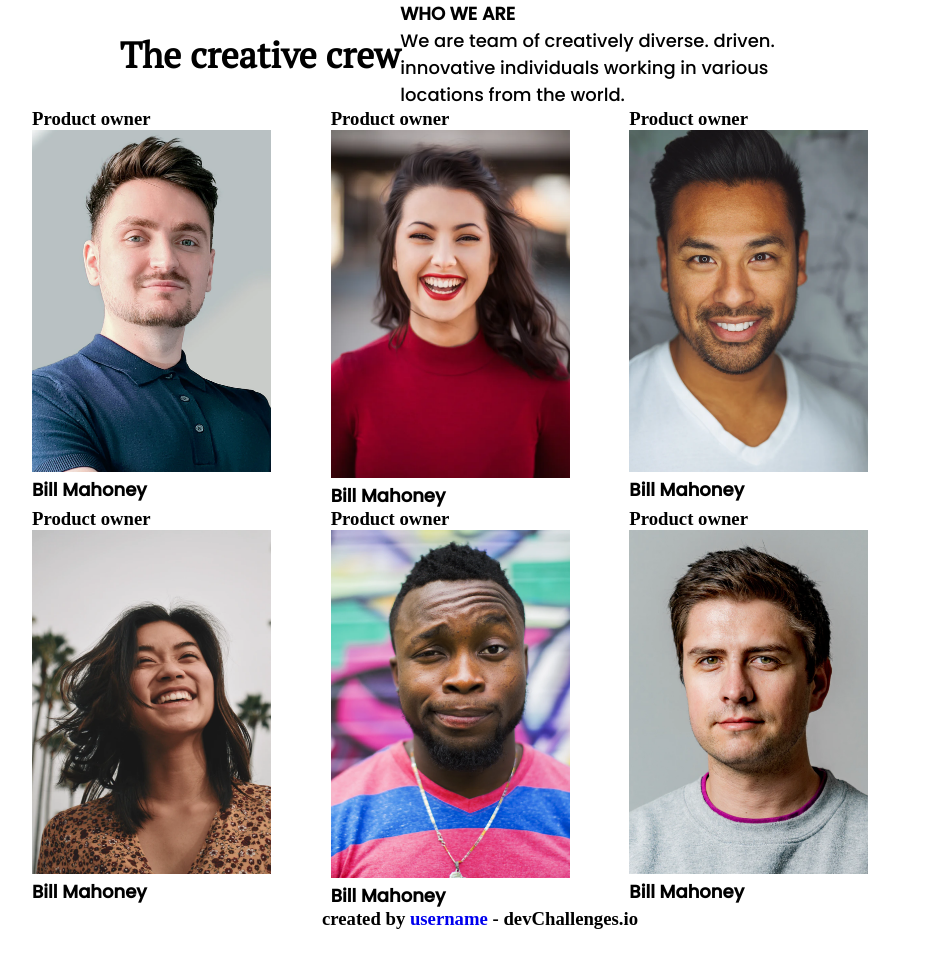
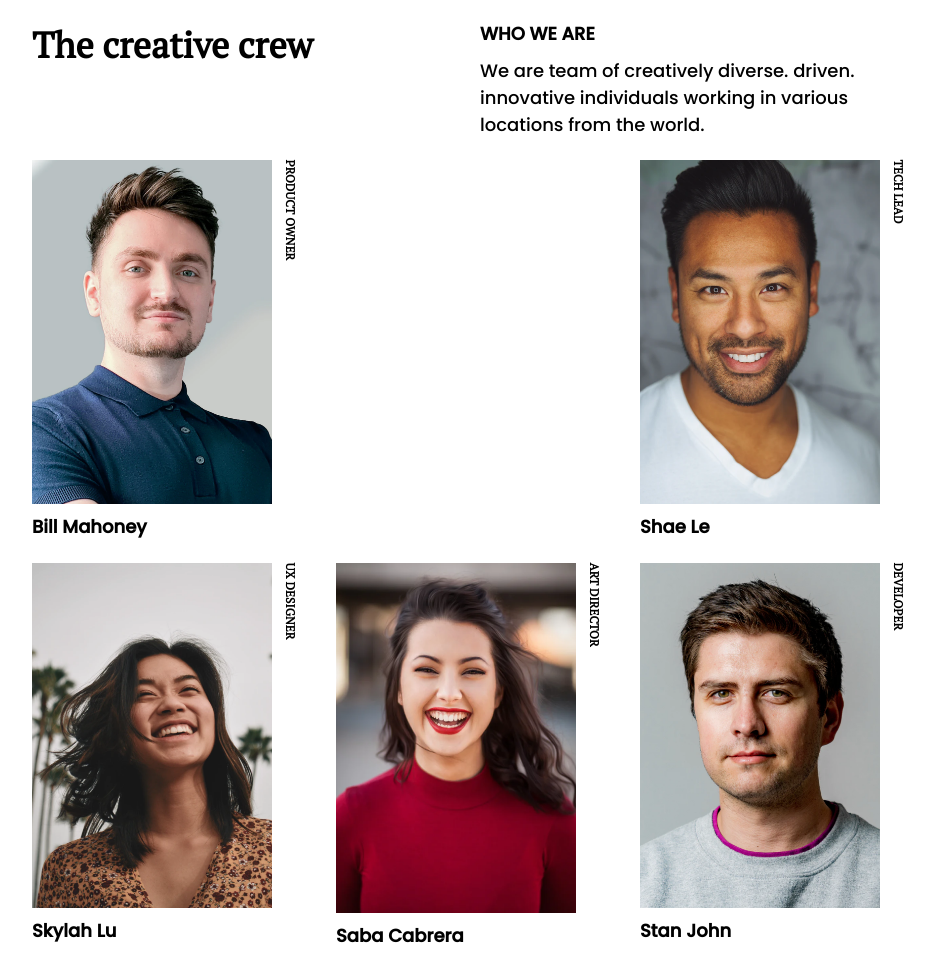
Before and after one commit to victordesa20/my-team-page, a plain HTML site: page index.html in a window 1280 px wide. Shown: the top 953 px of the page, without its empty margins (160-1094 px from the left). Before the commit the page ends 930 px from the top, so only its background shows below. Drawn offline with Linux system fonts and the light colour scheme.

Commit message:
quase pronto

```diff
--- a/index.html
+++ b/index.html
@@ -11,59 +11,71 @@
 
 <body>
   <header class="header">
-    <h1>The creative crew</h1>
-    <div class="sobre">
-      <h2>WHO WE ARE</h2>
-      <p>We are team of creatively diverse. driven. innovative individuals working in various locations from the world.</p>
+    <div class="header__container">
+      <h1 class="header__titulo--principal">The creative crew</h1>
+      <div class="header__info">
+        <h2 class="header__titulo--secundario">WHO WE ARE</h2>
+        <p class="header__paragrafo">We are team of creatively diverse. driven. innovative individuals working in various locations from the world.</p>
+      </div>
     </div>
+
   </header>
 
-  <section>
-
-
-    <div class="profiles">
-      <div class="card">
-        <h3>Product owner</h3>
-        <img src="imagens/photo1.png" alt="foto de perfil de um(a) colaborador">
-        <h2>Bill Mahoney</h2>
+  <section class="section">
+    <div class="section__perfis">
+      <div class="card" id="card-1">
+        <div class="card__info">
+          <img class="card__avatar" src="imagens/photo1.png" alt="foto de perfil de um(a) colaborador">
+          <h2 class="card__cargo">Product owner</h2>
+        </div>
+        <h1 class="card__nome">Bill Mahoney</h1>
       </div>
 
-      <div class="card">
-        <h3>Product owner</h3>
-        <img src="imagens/photo2.png" alt="foto de perfil de um(a) colaborador">
-        <h2>Bill Mahoney</h2>
+      <div class="card" id="card-2">
+        <div class="card__info">
+          <img class="card__avatar" src=" imagens/photo4.png" alt="foto de perfil de um(a) colaborador">
+          <h2 class="card__cargo">Ux Designer</h2>
+        </div>
+        <h1 class="card__nome">Skylah Lu</h1>
       </div>
 
-      <div class="card">
-        <h3>Product owner</h3>
-        <img src="imagens/photo3.png" alt="foto de perfil de um(a) colaborador">
-        <h2>Bill Mahoney</h2>
+      <div class="card" id="card-3">
+        <div class="card__info">
+          <img class="card__avatar" src="imagens/photo2.png" alt="foto de perfil de um(a) colaborador">
+          <h2 class="card__cargo">Art Director</h2>
+        </div>
+        <h1 class="card__nome">Saba Cabrera</h1>
       </div>
 
-      <div class="card">
-        <h3>Product owner</h3>
-        <img src="imagens/photo4.png" alt="foto de perfil de um(a) colaborador">
-        <h2>Bill Mahoney</h2>
+      <div class="card" id="card-4">
+        <div class="card__info">
+          <img class="card__avatar" src=" imagens/photo5.png" alt="foto de perfil de um(a) colaborador">
+          <h2 class="card__cargo">Developer</h2>
+        </div>
+        <h1 class="card__nome">Griff Richards</h1>
       </div>
 
-      <div class="card">
-        <h3>Product owner</h3>
-        <img src="imagens/photo5.png" alt="foto de perfil de um(a) colaborador">
-        <h2>Bill Mahoney</h2>
+      <div class="card" id="card-5">
+        <div class="card__info">
+          <img class="card__avatar" src=" imagens/photo3.png" alt="foto de perfil de um(a) colaborador">
+          <h2 class="card__cargo">Tech Lead</h2>
+        </div>
+        <h1 class="card__nome">Shae Le</h1>
       </div>
 
-      <div class="card">
-        <h3>Product owner</h3>
-        <img src="imagens/photo6.png" alt="foto de perfil de um(a) colaborador">
-        <h2>Bill Mahoney</h2>
+      <div class="card" id="card-6">
+        <div class="card__info">
+          <img class="card__avatar" src=" imagens/photo6.png" alt="foto de perfil de um(a) colaborador">
+          <h2 class="card__cargo">Developer</h2>
+        </div>
+        <h1 class="card__nome">Stan John</h1>
       </div>
 
     </div>
-
   </section>
 
   <footer class="footer">
-    <h3>created by <a href="/" target="_blank">username</a> - devChallenges.io</h3>
+    <p class="footer__paragrafo">created by <a href="https://github.com/victordesa20" target="_blank">victordesa20</a> - devChallenges.io</p>
   </footer>
 </body>
 
--- a/style.css
+++ b/style.css
@@ -1,5 +1,6 @@
 @import url("https://fonts.googleapis.com/css2?family=Poppins:wght@500&display=swap");
 @import url("https://fonts.googleapis.com/css2?family=PT+Serif&display=swap");
+@import url("https://fonts.googleapis.com/css2?family=Montserrat:wght@500&display=swap");
 
 * {
   margin: 0;
@@ -7,26 +8,8 @@
   box-sizing: border-box;
 }
 
-a {
-  text-decoration: none;
-}
-
-h1 {
-  font-size: 36px;
-  font-family: "PT Serif", serif;
-  text-align: left;
-}
-
-h2,
-p {
-  font-size: 18px;
-  font-family: "Poppins", sans-serif;
-  text-align: left;
-}
-
 body {
   width: 100%;
-  height: 100vh;
   display: flex;
   flex-flow: column;
   align-items: center;
@@ -34,52 +17,223 @@ body {
 }
 
 .header {
-  display: flex;
-  flex-flow: row wrap;
+  width: 100%;
+  min-height: 20vh;
+  padding-bottom: 10px;
+  display: grid;
   align-items: center;
-  justify-content: space-between;
+  justify-content: center;
 }
 
-.sobre {
-  max-width: 440px;
-  max-height: 150px;
-  display: flex;
-  flex-flow: column;
-  justify-content: space-between;
+.header__container {
+  max-width: 70vw;
+  display: grid;
+  grid-template-columns: 1fr 1fr;
 }
 
-section {
-  width: 70%;
-  height: 100vh;
+.header__titulo--principal {
+  font-size: 2.25rem;
+  font-family: "Pt Serif";
+  font-weight: 700;
+  line-height: 3rem;
+  padding: 10px 0 10px 0;
+}
+
+.header__info {
+  grid-column: 2 / 4;
+  max-width: 440px;
+  height: auto;
+  margin-right: 20px;
+  font-family: "Poppins";
+  line-height: 1.687rem;
+}
+
+.header__titulo--secundario {
+  font-size: 1.125rem;
+  font-weight: 600;
+  padding: 10px 0 10px 0;
+}
+
+.header__paragrafo {
+  font-size: 1.125rem;
+}
+
+.section {
+  width: 100%;
+  min-height: 70vh;
   display: flex;
   flex-flow: column;
   align-items: center;
   justify-content: space-around;
 }
 
-.profiles {
-  width: 100%;
+.section__perfis {
+  width: 70vw;
   min-height: 70vh;
+  /* display: flex;
+  flex-direction: column;
+  align-items: center;
+  justify-content: center; */
   display: grid;
+  grid-auto-flow: column;
   grid-template-columns: repeat(3, 1fr);
-  grid-template-rows: 1fr 1fr;
+  grid-template-rows: repeat(2, 1fr);
+  gap: 1em;
   align-items: start;
-  justify-items: center;
+  justify-items: flex-start;
 }
 
-img {
-  max-width: 80%;
-  max-height: 80%;
+#card-1 {
+  grid-area: 1 / 1 / 2 / 2;
+}
+
+#card-2 {
+  grid-area: 2 / 1 / 3 / 2;
+}
+
+#card-3 {
+  grid-area: 2 / 2 / 3 / 3;
+}
+
+#card-4 {
+  grid-area: 3 / 2 / 4 / 3;
+}
+
+#card-5 {
+  grid-area: 1 / 3 / 2 / 4;
+}
+
+#card-6 {
+  grid-area: 2 / 3 / 3 / 4;
 }
 
 .card {
-  max-width: 400px;
-  max-height: 400px;
+  width: 100%;
+  height: auto;
+}
+
+.card__info {
+  max-width: 100%;
+  display: flex;
+  flex-direction: row;
+  flex-wrap: nowrap;
+  align-items: flex-start;
+}
+
+.card__avatar {
+  max-width: 240px;
+  height: auto;
+  margin-right: 10px;
+  margin-bottom: 10px;
+}
+
+.card__cargo {
+  writing-mode: vertical-rl;
+  font-size: 0.75rem;
+  font-family: "Pt Serif";
+  line-height: 1rem;
+  text-transform: uppercase;
+}
+
+.card__nome {
+  font-size: 1.125rem;
+  font-family: "Poppins";
+  font-weight: bold;
+  line-height: 1.687rem;
 }
 
 .footer {
+  width: 100%;
+  height: 10vh;
   display: flex;
+  flex-direction: column;
   align-items: center;
-  justify-content: center;
+  align-content: center;
+  justify-content: space-around;
   text-align: center;
 }
+
+.footer__paragrafo {
+  color: #a9a9a9;
+  font-size: 0.875rem;
+  font-family: "Montserrat", sans-serif;
+  font-weight: 500;
+  line-height: 1.06rem;
+  text-align: center;
+}
+
+.footer__paragrafo a {
+  text-decoration: none;
+}
+
+@media (max-width: 900px) {
+  .header__container {
+    width: 80vw;
+    display: flex;
+    flex-direction: column;
+    align-items: flex-start;
+    justify-content: space-evenly;
+  }
+
+  .section__perfis {
+    width: 80vw;
+    min-height: 70vh;
+    padding-top: 40px;
+    grid-template-columns: repeat(2, 1fr);
+    grid-template-rows: repeat(3, 1fr);
+    gap: 1em;
+    align-items: start;
+    justify-items: flex-start;
+  }
+
+  .card__avatar {
+    grid-auto-flow: column;
+    max-width: 20vw;
+  }
+  #card-1 {
+    grid-area: 1 / 1;
+  }
+
+  #card-2 {
+    grid-area: 2 / 2;
+  }
+
+  #card-3 {
+    grid-area: 1 / 2;
+  }
+
+  #card-4 {
+    grid-area: 3 / 1;
+  }
+
+  #card-5 {
+    grid-area: 2 / 1;
+  }
+
+  #card-6 {
+    grid-area: 3 / 2;
+  }
+}
+
+@media (max-width: 600px) {
+  .section__perfis {
+    width: 80vw;
+    display: flex;
+    flex-direction: column;
+    align-items: center;
+  }
+}
+
+@media (max-width: 400px) {
+  .header__titulo--principal {
+    font-size: 2rem;
+  }
+
+  .header__titulo--secundario {
+    font-size: 0.8rem;
+  }
+
+  .header__paragrafo {
+    font-size: 0.7rem;
+  }
+}
```
